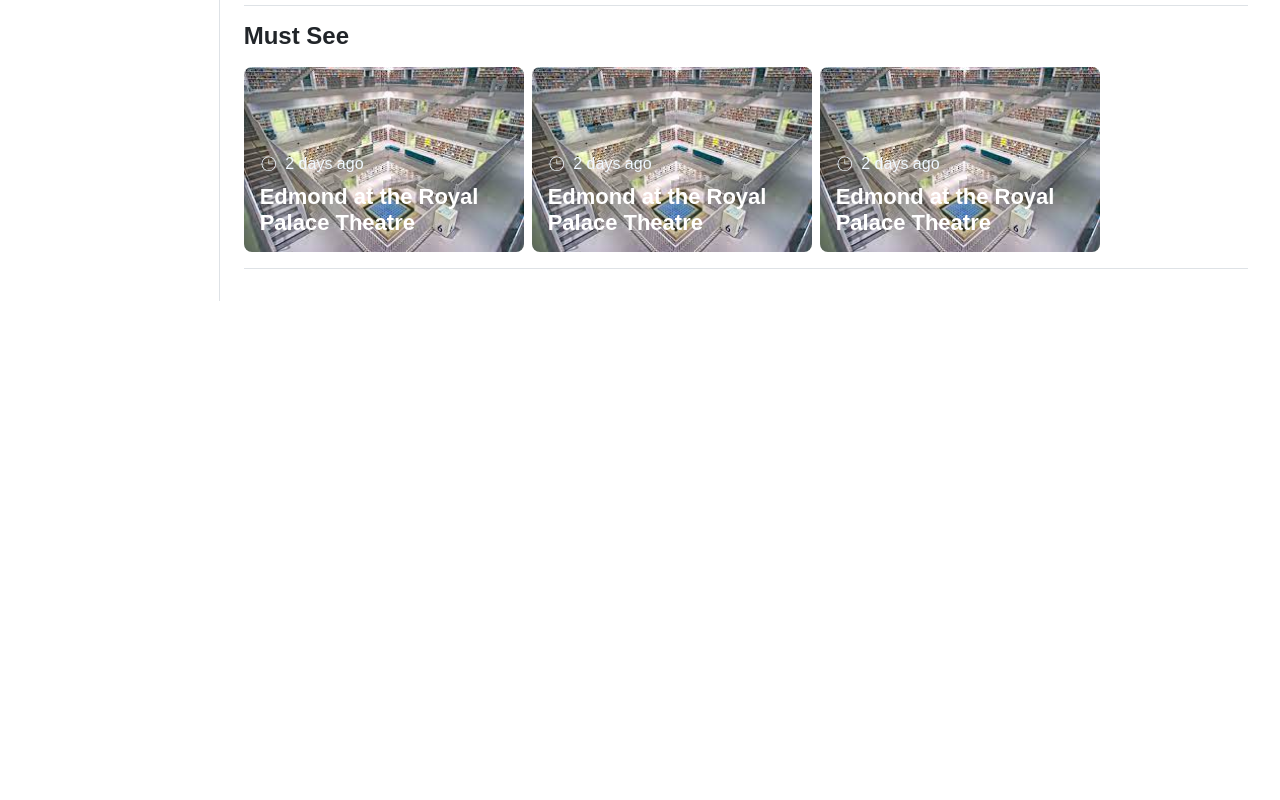
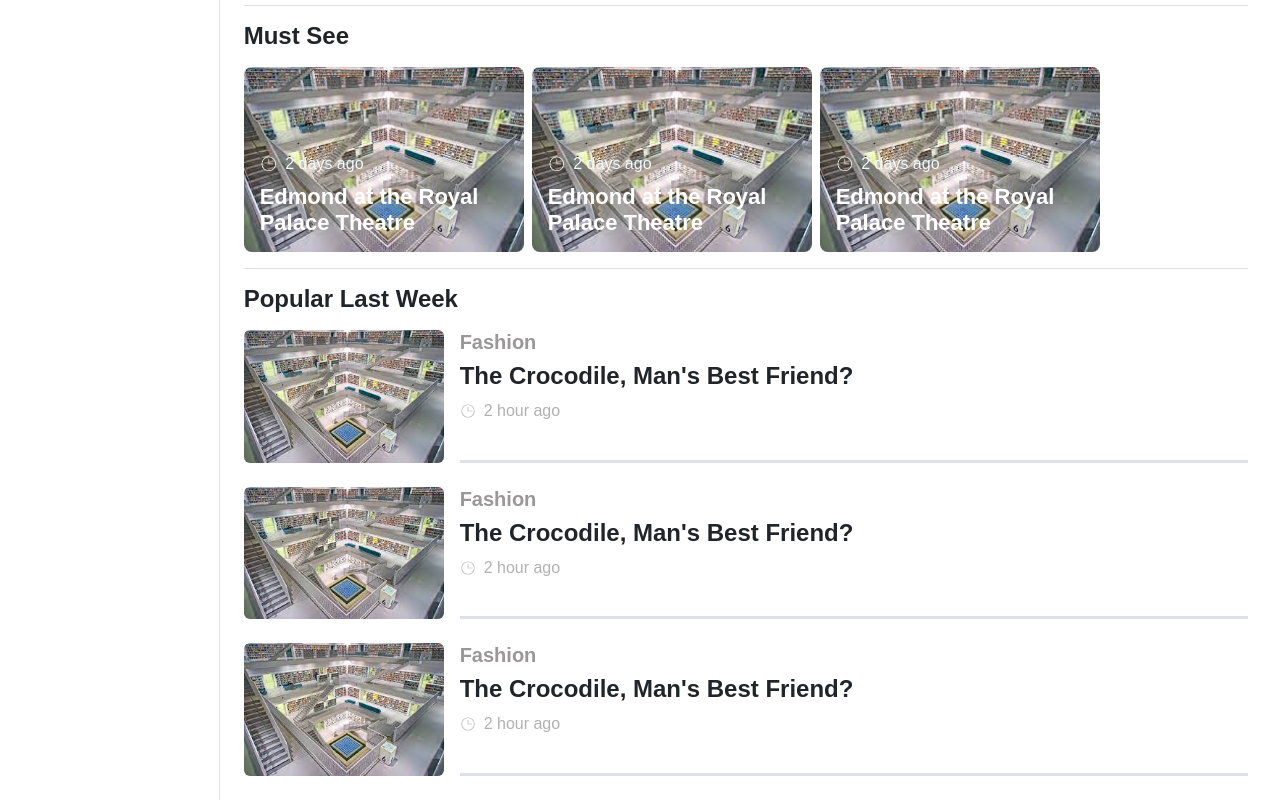
Before and after one commit to Navruzbek2103/Mir-info-project, a React (Vite) app: page /discover in a window 1280 px wide. Shown: the part 2112-2912 px from the top of the page. Before the commit the page ends 2413 px from the top, so only its background shows below. Built offline with nearby package versions, Linux system fonts and the light colour scheme.

Commit message:
Added popular section

```diff
--- a/src/pages/Discover/index.jsx
+++ b/src/pages/Discover/index.jsx
@@ -411,12 +411,93 @@
                 </div>
               </Link>
             </li>
-
           </ul>
         </section>
 
-        <section className="discover-popular py-3 border-top">
-
+        <section className="discover-popular border-top py-3">
+          <h2 className="discover-popular__wrapper-title text-capitalize fw-semibold fs-4 mb-3">
+            Popular last week
+          </h2>
+          <ul className="discover-popular__list d-flex flex-column gap-3">
+            <li className="discover-popular__item">
+              <Link
+                to=""
+                className="discover-popular__item-link  d-flex gap-3 pb-2"
+              >
+                <img
+                  src={PicsumImage3}
+                  alt="card img"
+                  className="discover-popular__item-img rounded-2"
+                />
+                <div className="discover-popular__item-inner border-bottom border-3 w-100">
+                  <h3 className="discover-popular__item-inner-subtitle fw-bold fs-5 mb-2">
+                    Fashion
+                  </h3>
+                  <h4 className="discover-popular__item-inner-title fw-bold text-dark mb-2">
+                    The Crocodile, Man's Best Friend?
+                  </h4>
+                  <div className="discover-popular__item-inner-box d-flex align-items-center gap-2">
+                    <CiClock2 className="d-flex flex-row-reverse" />
+                    <p className="discover-popular__item-inner-box-text">
+                      2 hour ago
+                    </p>
+                  </div>
+                </div>
+              </Link>
+            </li>
+            <li className="discover-popular__item">
+              <Link
+                to=""
+                className="discover-popular__item-link  d-flex gap-3 pb-2"
+              >
+                <img
+                  src={PicsumImage3}
+                  alt="card img"
+                  className="discover-popular__item-img rounded-2"
+                />
+                <div className="discover-popular__item-inner border-bottom border-3 w-100">
+                  <h3 className="discover-popular__item-inner-subtitle fw-bold fs-5 mb-2">
+                    Fashion
+                  </h3>
+                  <h4 className="discover-popular__item-inner-title fw-bold text-dark mb-2">
+                    The Crocodile, Man's Best Friend?
+                  </h4>
+                  <div className="discover-popular__item-inner-box d-flex align-items-center gap-2">
+                    <CiClock2 className="d-flex flex-row-reverse" />
+                    <p className="discover-popular__item-inner-box-text">
+                      2 hour ago
+                    </p>
+                  </div>
+                </div>
+              </Link>
+            </li>
+            <li className="discover-popular__item">
+              <Link
+                to=""
+                className="discover-popular__item-link  d-flex gap-3 pb-2"
+              >
+                <img
+                  src={PicsumImage3}
+                  alt="card img"
+                  className="discover-popular__item-img rounded-2"
+                />
+                <div className="discover-popular__item-inner border-bottom border-3 w-100">
+                  <h3 className="discover-popular__item-inner-subtitle fw-bold fs-5 mb-2">
+                    Fashion
+                  </h3>
+                  <h4 className="discover-popular__item-inner-title fw-bold text-dark mb-2">
+                    The Crocodile, Man's Best Friend?
+                  </h4>
+                  <div className="discover-popular__item-inner-box d-flex align-items-center gap-2">
+                    <CiClock2 className="d-flex flex-row-reverse" />
+                    <p className="discover-popular__item-inner-box-text">
+                      2 hour ago
+                    </p>
+                  </div>
+                </div>
+              </Link>
+            </li>
+          </ul>
         </section>
       </div>
     </motion.div>
--- a/src/pages/Discover/style.scss
+++ b/src/pages/Discover/style.scss
@@ -103,4 +103,28 @@
       }
     }
   }
+
+  &-popular {
+    &__wrapper {
+      &-btn {
+        background-color: #ff2d55;
+      }
+    }
+
+    &__item {
+      &-img {
+        width: 200px;
+      }
+
+      &-inner {
+        &-subtitle {
+          color: #999797;
+        }
+
+        &-box {
+          color: #b2b1b1;
+        }
+      }
+    }
+  }
 }
```
